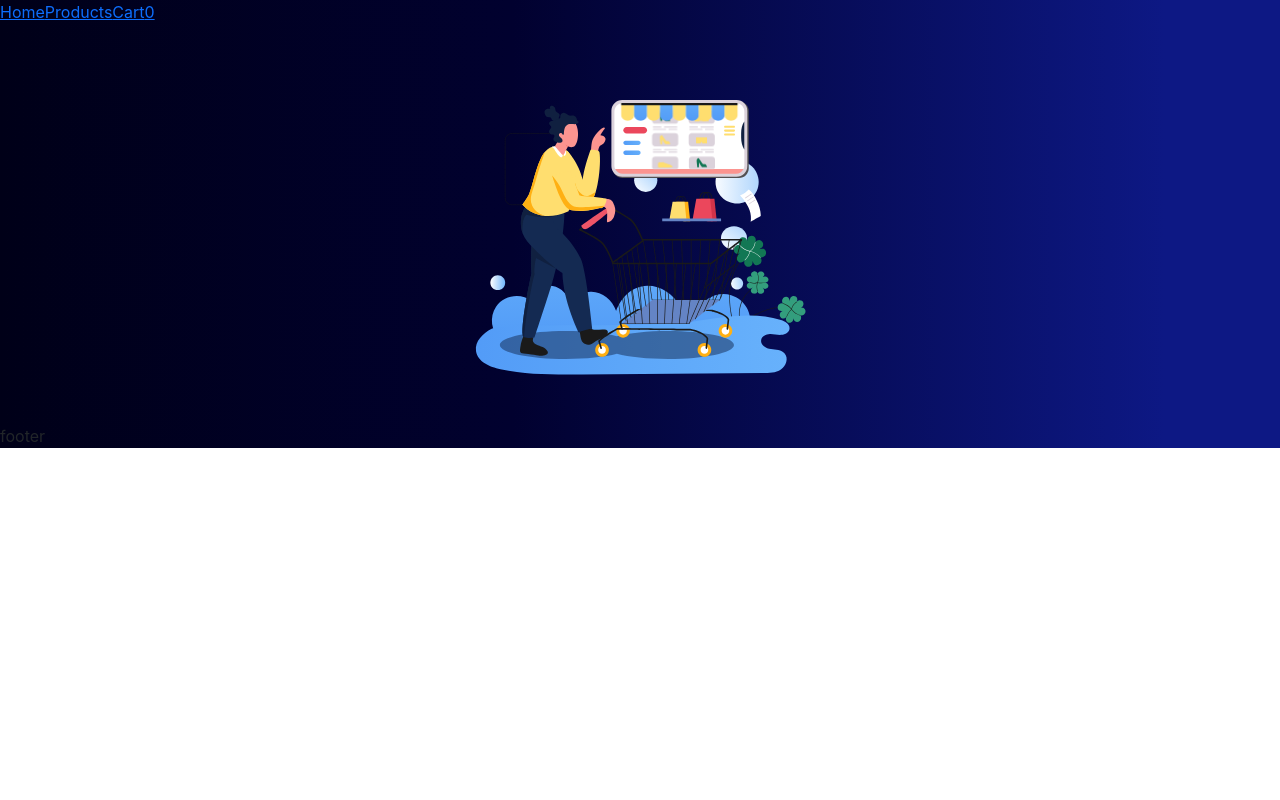
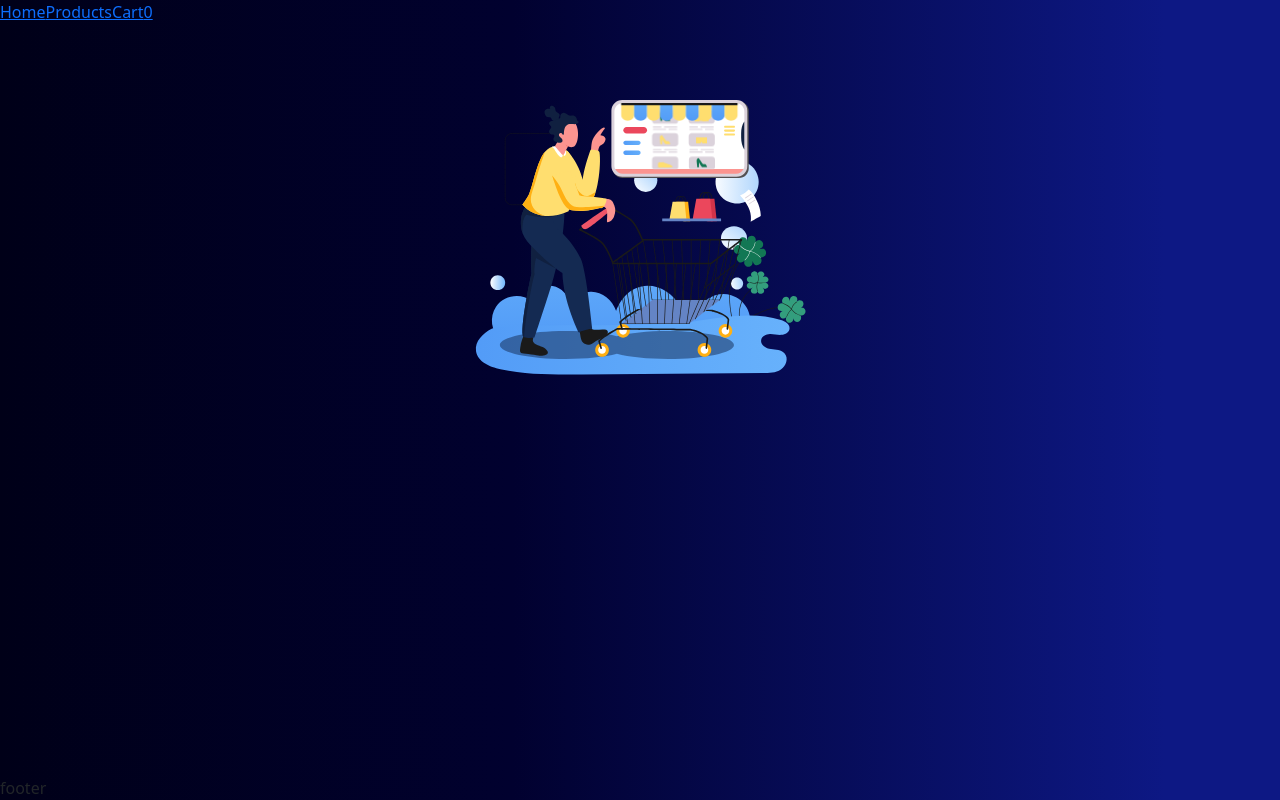
Before and after one commit to samirasaad/vigo-cart-system, a React (Create React App) app: page / in a window 1280 px wide. Built offline with nearby package versions, Linux system fonts and the light colour scheme.

Commit message:
enhance ui

```diff
--- a/src/App.css
+++ b/src/App.css
@@ -1,3 +1,6 @@
+body {
+  height: 100vh;
+}
 .App {
   position: relative;
   background: linear-gradient(
@@ -6,6 +9,9 @@
     rgb(1, 1, 47) 40%,
     rgb(13, 24, 132) 91%
   );
+  min-height: 100vh;
+  height: auto;
+  width: 100%;
 }
 
 #primary-spinner-bg {
--- a/src/components/Footer/Footer.css
+++ b/src/components/Footer/Footer.css
@@ -1,3 +1,4 @@
 footer {
-  position: fixed;
+  position: absolute;
+  bottom: 0;
 }
--- a/src/components/Footer/Footer.js
+++ b/src/components/Footer/Footer.js
@@ -1,7 +1,7 @@
 import'./Footer.css';
 const Fotter =()=> {
     return (
-        <div>footer</div>
+        <footer>footer</footer>
     )
 }
 
--- a/src/index.css
+++ b/src/index.css
@@ -1,4 +1,4 @@
-body {
+/* body {
   margin: 0;
   font-family: -apple-system, BlinkMacSystemFont, 'Segoe UI', 'Roboto', 'Oxygen',
     'Ubuntu', 'Cantarell', 'Fira Sans', 'Droid Sans', 'Helvetica Neue',
@@ -10,4 +10,9 @@ body {
 code {
   font-family: source-code-pro, Menlo, Monaco, Consolas, 'Courier New',
     monospace;
+} */
+
+html {
+  margin: 0;
+  padding: 0;
 }
--- a/src/index.js
+++ b/src/index.js
@@ -8,6 +8,7 @@ import App from "./App";
 import store from "./store";
 import "bootstrap/dist/css/bootstrap.css";
 import "./index.css";
+
 let persistor = persistStore(store);
 
 const root = ReactDOM.createRoot(document.getElementById("root"));
--- a/src/pages/Home/Home.js
+++ b/src/pages/Home/Home.js
@@ -1,4 +1,4 @@
-import LottieReact from "../../components/lotties-react/Lottie";
+import LottieReact from "../../components/LottieReact/LottieReact"
 import animationData from './../../utils/lotties/woman-shopping-online.json';
 
 const Home = () => {
```
Also changed, not shown: src/components/LottieReact/LottieReact.js (renamed from src/components/lotties-react/Lottie.js).
